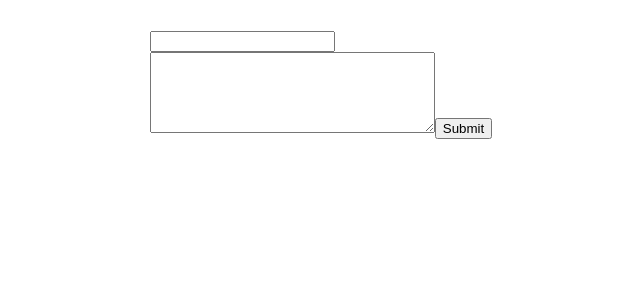
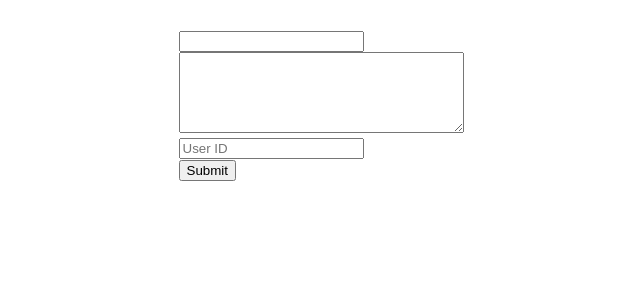
Before and after one commit to AndriyTok/react_hw, a React (Create React App) app: page / in a window 1280 px wide. Shown: the top 300 px of the page, without its empty margins (319-959 px from the left). Built offline with nearby package versions, Linux system fonts and the light colour scheme.

Commit message:
added userID

```diff
--- a/src/components/FormComponent/FormComponent.tsx
+++ b/src/components/FormComponent/FormComponent.tsx
@@ -8,12 +8,13 @@ import formCustomHandler from "../../services/formCustomHandler";
 const FormComponent = () => {
     //useState is used to dynamically save the state (if the form is submitted) and show the message below the form
     const [successMessage, setSuccessMessage] = useState<string | null>(null);
-    const [isSumbitted, setIsSubmitted] = useState(false);
+    const [isSubmitted, setIsSubmitted] = useState(false);
+
 //formState has the form-object's properties
     const {
         formState: { errors, isValid, touchedFields },
         register, //it is necessary for react-hook-form to save the state of each field
-        handleSubmit, //performs exact function after every valid sumbition
+        handleSubmit, //performs exact function after every valid submittion
     } = useForm<IFormPost>({
         mode: 'all',
         resolver: joiResolver(postValidator),
@@ -22,6 +23,7 @@ const FormComponent = () => {
 // status of request
     const onSubmitCustom = async (data: IFormPost) => {
         setIsSubmitted(true);
+
         try {
             await formCustomHandler(data, setSuccessMessage);
             setSuccessMessage("Data was successfully sent to jsonplaceholder and can be checked in console!");
@@ -31,20 +33,23 @@ const FormComponent = () => {
     };
     return (
         <div>
-            {isSumbitted && (
+            {isSubmitted && (
                 <>
                     {errors.title && <div>Title errors: {errors.title?.message}</div>}
                     {errors.text && <div>Text errors: {errors.text?.message}</div>}
                 </>
             )}
             <form onSubmit={handleSubmit(onSubmitCustom)}>
-                <input type="text" {...register('title')} /> <br />
+                <input type="text" {...register('title')} /> <br/>
                 <textarea
                     id="post_body"
                     rows={5}
                     cols={33}
                     {...register('text')}
-                />
+                /> <br/>
+                <input type="number" placeholder="User ID"
+                       {...register('userId')}
+                /> <br/>
                 <button type="submit">Submit</button>
             </form>
             {successMessage && <div>{successMessage}</div>}
--- a/src/services/formCustomHandler.ts
+++ b/src/services/formCustomHandler.ts
@@ -10,6 +10,7 @@ const formCustomHandler = async (data: IFormPost, setSuccessMessage: React.Dispa
             //sending converted data in .json format:
             body: JSON.stringify({
                 userId:data.userId,
+                // id:data.id,
                 title: data.title,
                 body: data.text,
             }),
--- a/src/validators/post-validator.ts
+++ b/src/validators/post-validator.ts
@@ -3,6 +3,7 @@ import Joi from "joi";
 const postValidator = Joi.object({//setting schema
     title: Joi.string()
         .min(3)
+        .required()
         //much more convenient way to describe error messages:
         .messages({
             'string-empty':'Title cannot be empty!',
@@ -25,10 +26,18 @@ const postValidator = Joi.object({//setting schema
         // }),
     text: Joi.string()
         .min(5)
+        .required()
         .messages({
             'string-empty':'Title cannot be empty!',
             'string-min':'Title must be at least 3 characters long!'
         }),
+    userId:Joi.number()
+        .min(1)
+        .required()
+        .messages({
+            'number-empty':'UserID cannot be empty!',
+            'number-min':'UserID should be bigger than 1!'
+        })
 });
 
 export default postValidator;
```
